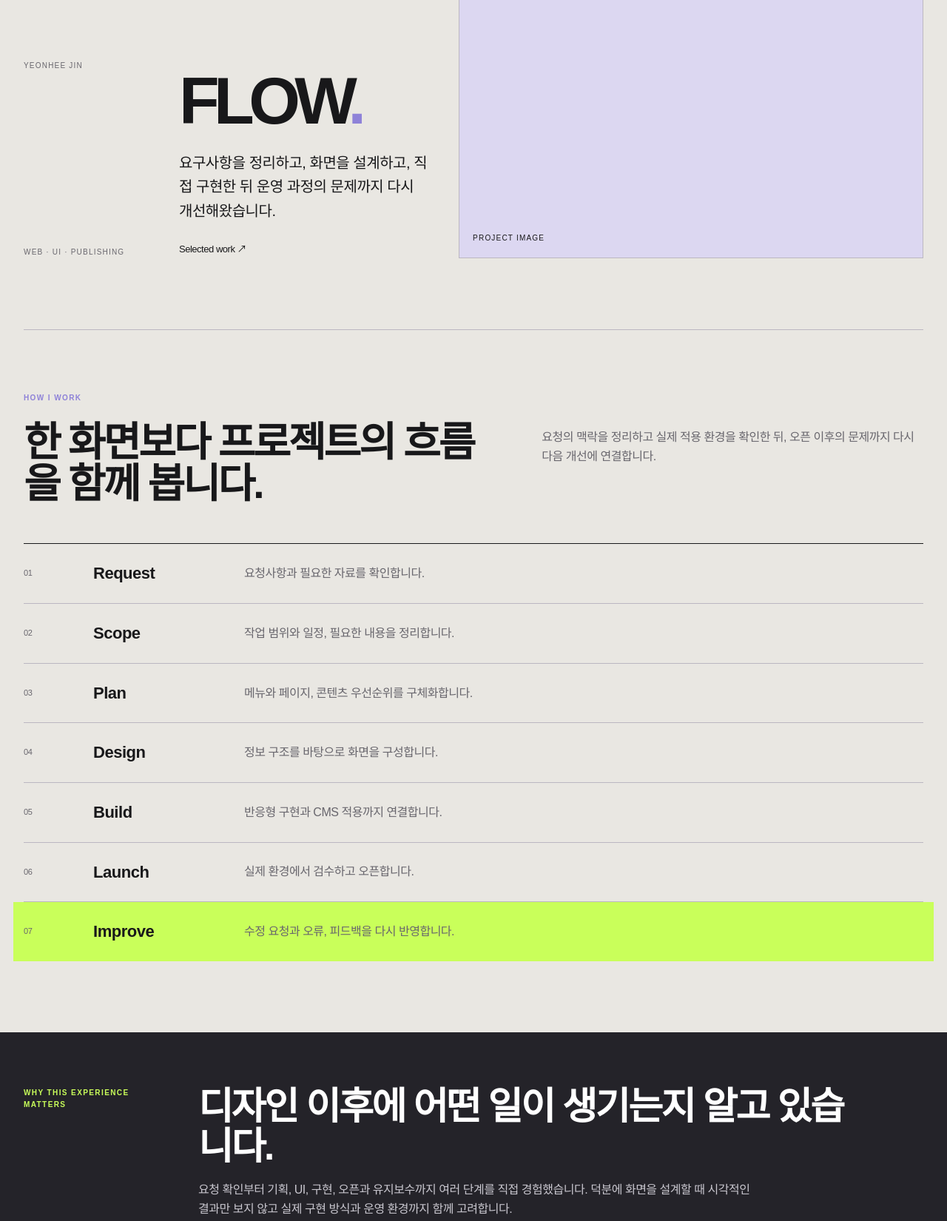
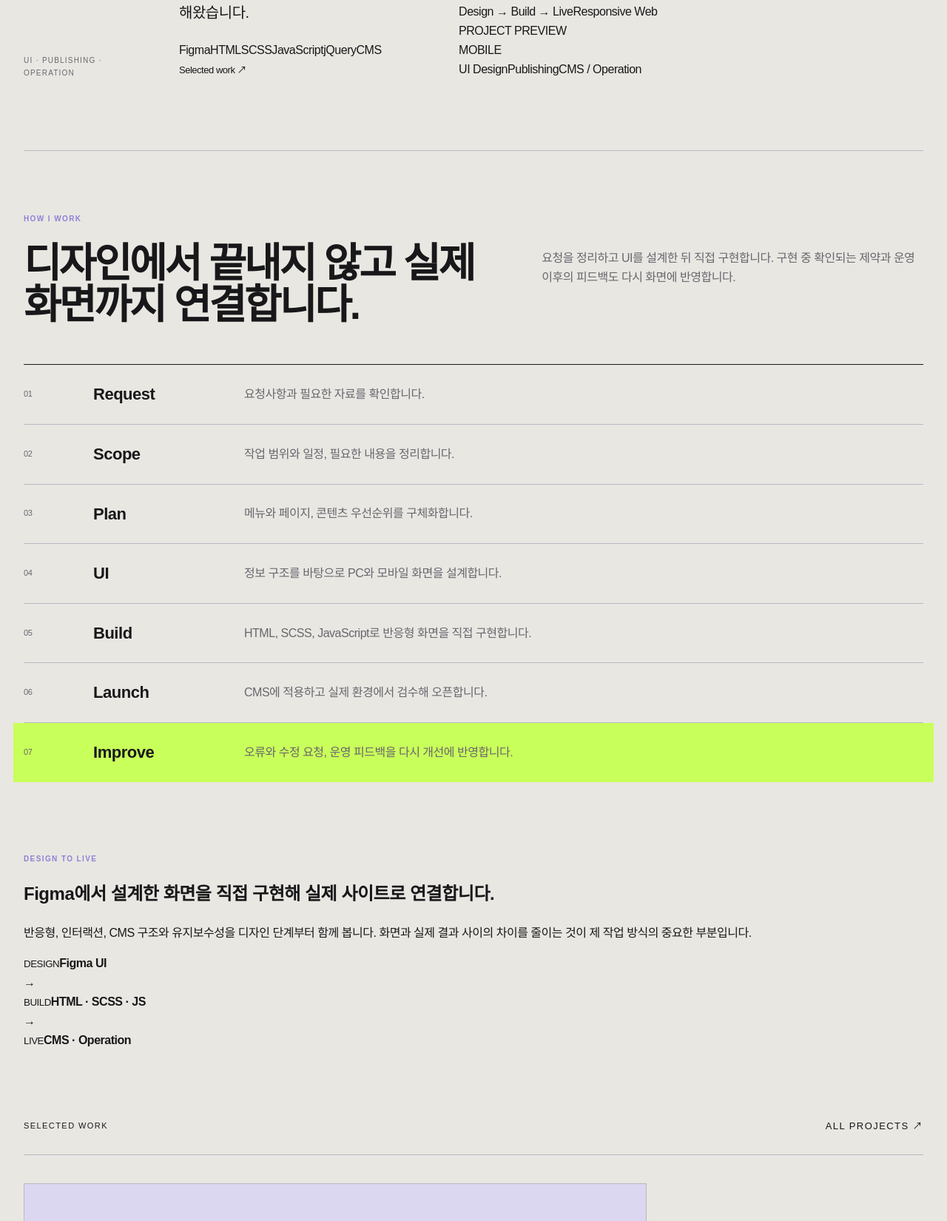
Before and after one commit to maezoo/portfolio_2026, a plain HTML site: page index.html in a window 1280 px wide. Shown: the part 327-1977 px from the top of the page at 74% size. Drawn offline with Linux system fonts and the light colour scheme.

Commit message:
Show design-to-build strength on home

```diff
--- a/index.html
+++ b/index.html
@@ -2,43 +2,48 @@
 <html lang="ko">
 <head>
 <meta charset="utf-8"><meta name="viewport" content="width=device-width,initial-scale=1">
-<meta name="description" content="기획부터 구현과 운영까지 이어온 웹 실무 경험을 정리한 포트폴리오">
+<meta name="description" content="UI 설계부터 반응형 구현과 운영까지 연결해온 웹 실무 포트폴리오">
 <title>FLOW — Portfolio 2026</title><link rel="stylesheet" href="assets/css/style.css">
 </head>
 <body class="page page-home">
 <header class="site-header"><a class="brand page-link" href="index.html">FLOW<span>.</span></a><nav id="nav"><a class="active" href="index.html">Home</a><a class="page-link" href="work.html">Work</a><a class="page-link" href="about.html">About</a><a class="page-link" href="archive.html">Archive</a><a class="page-link" href="contact.html">Contact</a></nav><button id="menuBtn" class="menu" type="button" aria-label="메뉴 열기" aria-expanded="false">Menu</button></header>
 <main>
 <section class="home-hero shell reveal">
-  <div class="hero-index"><span>Portfolio 2026</span><span>Yeonhee Jin</span><span>Web · UI · Publishing</span></div>
-  <div class="hero-copy"><h1>FLOW<span>.</span></h1><p>요구사항을 정리하고, 화면을 설계하고, 직접 구현한 뒤 운영 과정의 문제까지 다시 개선해왔습니다.</p><a class="text-link page-link" href="work.html">Selected work ↗</a></div>
-  <div class="hero-visual visual-placeholder visual-lav"><span>PROJECT IMAGE</span></div>
+  <div class="hero-index"><span>Portfolio 2026</span><span>Yeonhee Jin</span><span>UI · Publishing · Operation</span></div>
+  <div class="hero-copy"><h1>FLOW<span>.</span></h1><p>웹사이트의 구조를 정리하고 UI를 설계한 뒤, 직접 구현해 실제 운영 환경까지 연결해왔습니다.</p><div class="hero-stack"><span>Figma</span><span>HTML</span><span>SCSS</span><span>JavaScript</span><span>jQuery</span><span>CMS</span></div><a class="text-link page-link" href="work.html">Selected work ↗</a></div>
+  <div class="hero-build-preview">
+    <div class="preview-head"><span>Design → Build → Live</span><span>Responsive Web</span></div>
+    <div class="preview-stage"><div class="preview-screen"><span>PROJECT PREVIEW</span></div><div class="preview-mobile"><span>MOBILE</span></div></div>
+    <div class="preview-foot"><span>UI Design</span><i></i><span>Publishing</span><i></i><span>CMS / Operation</span></div>
+  </div>
 </section>
 
 <section class="workflow shell reveal">
   <div class="section-label">How I work</div>
-  <div class="workflow-intro"><h2>한 화면보다 프로젝트의 흐름을 함께 봅니다.</h2><p>요청의 맥락을 정리하고 실제 적용 환경을 확인한 뒤, 오픈 이후의 문제까지 다시 다음 개선에 연결합니다.</p></div>
+  <div class="workflow-intro"><h2>디자인에서 끝내지 않고 실제 화면까지 연결합니다.</h2><p>요청을 정리하고 UI를 설계한 뒤 직접 구현합니다. 구현 중 확인되는 제약과 운영 이후의 피드백도 다시 화면에 반영합니다.</p></div>
   <ol class="workflow-list">
     <li><span>01</span><strong>Request</strong><p>요청사항과 필요한 자료를 확인합니다.</p></li>
     <li><span>02</span><strong>Scope</strong><p>작업 범위와 일정, 필요한 내용을 정리합니다.</p></li>
     <li><span>03</span><strong>Plan</strong><p>메뉴와 페이지, 콘텐츠 우선순위를 구체화합니다.</p></li>
-    <li><span>04</span><strong>Design</strong><p>정보 구조를 바탕으로 화면을 구성합니다.</p></li>
-    <li><span>05</span><strong>Build</strong><p>반응형 구현과 CMS 적용까지 연결합니다.</p></li>
-    <li><span>06</span><strong>Launch</strong><p>실제 환경에서 검수하고 오픈합니다.</p></li>
-    <li><span>07</span><strong>Improve</strong><p>수정 요청과 오류, 피드백을 다시 반영합니다.</p></li>
+    <li><span>04</span><strong>UI</strong><p>정보 구조를 바탕으로 PC와 모바일 화면을 설계합니다.</p></li>
+    <li class="workflow-build"><span>05</span><strong>Build</strong><p>HTML, SCSS, JavaScript로 반응형 화면을 직접 구현합니다.</p></li>
+    <li><span>06</span><strong>Launch</strong><p>CMS에 적용하고 실제 환경에서 검수해 오픈합니다.</p></li>
+    <li><span>07</span><strong>Improve</strong><p>오류와 수정 요청, 운영 피드백을 다시 개선에 반영합니다.</p></li>
   </ol>
 </section>
 
-<section class="experience-band reveal">
-  <div class="shell experience-inner">
-    <div class="section-label">Why this experience matters</div>
-    <div><h2>디자인 이후에 어떤 일이 생기는지 알고 있습니다.</h2><p>요청 확인부터 기획, UI, 구현, 오픈과 유지보수까지 여러 단계를 직접 경험했습니다. 덕분에 화면을 설계할 때 시각적인 결과만 보지 않고 실제 구현 방식과 운영 환경까지 함께 고려합니다.</p></div>
+<section class="build-proof reveal">
+  <div class="shell build-proof-inner">
+    <div class="section-label">Design to live</div>
+    <div class="build-proof-copy"><h2>Figma에서 설계한 화면을 직접 구현해 실제 사이트로 연결합니다.</h2><p>반응형, 인터랙션, CMS 구조와 유지보수성을 디자인 단계부터 함께 봅니다. 화면과 실제 결과 사이의 차이를 줄이는 것이 제 작업 방식의 중요한 부분입니다.</p></div>
+    <div class="build-proof-flow"><div><small>DESIGN</small><strong>Figma UI</strong></div><span>→</span><div class="active"><small>BUILD</small><strong>HTML · SCSS · JS</strong></div><span>→</span><div><small>LIVE</small><strong>CMS · Operation</strong></div></div>
   </div>
 </section>
 
 <section class="selected-work shell">
   <div class="selected-title reveal"><span>Selected work</span><a class="text-link page-link" href="work.html">All projects ↗</a></div>
-  <a class="project-feature reveal page-link" href="case-study.html"><div class="project-visual visual-placeholder visual-lav"><span>PROJECT IMAGE 01</span></div><div class="project-info"><span>01 / Website Renewal</span><h2>Information structure & responsive build</h2><p>콘텐츠 구조 재정리 · UI · 반응형 구현 · CMS · 오픈</p></div></a>
-  <a class="project-feature project-feature-reverse reveal page-link" href="case-study.html"><div class="project-visual visual-placeholder visual-graph"><span>PROJECT IMAGE 02</span></div><div class="project-info"><span>02 / Operation & Improvement</span><h2>Launch, feedback & iteration</h2><p>고객 피드백 · 오류 수정 · 유지보수 · 운영 기준 개선</p></div></a>
+  <a class="project-feature reveal page-link" href="case-study.html"><div class="project-visual visual-placeholder visual-lav"><span>PROJECT IMAGE 01</span><b>Responsive build</b></div><div class="project-info"><span>01 / Website Renewal</span><h2>Information structure & responsive build</h2><p>기획 · UI · HTML/SCSS · JavaScript · CMS · 오픈</p><div class="project-actions"><span>Case Study ↗</span><span>Build / Live</span></div></div></a>
+  <a class="project-feature project-feature-reverse reveal page-link" href="case-study.html"><div class="project-visual visual-placeholder visual-graph"><span>PROJECT IMAGE 02</span><b>Operation & iteration</b></div><div class="project-info"><span>02 / Operation & Improvement</span><h2>Launch, feedback & iteration</h2><p>오류 확인 · UI 조정 · 유지보수 · 운영 개선</p><div class="project-actions"><span>Case Study ↗</span><span>Maintain / Improve</span></div></div></a>
 </section>
 </main>
 <footer class="site-footer shell"><span>Portfolio 2026</span><span>FLOW</span></footer><script src="assets/js/main.js"></script></body></html>
```
